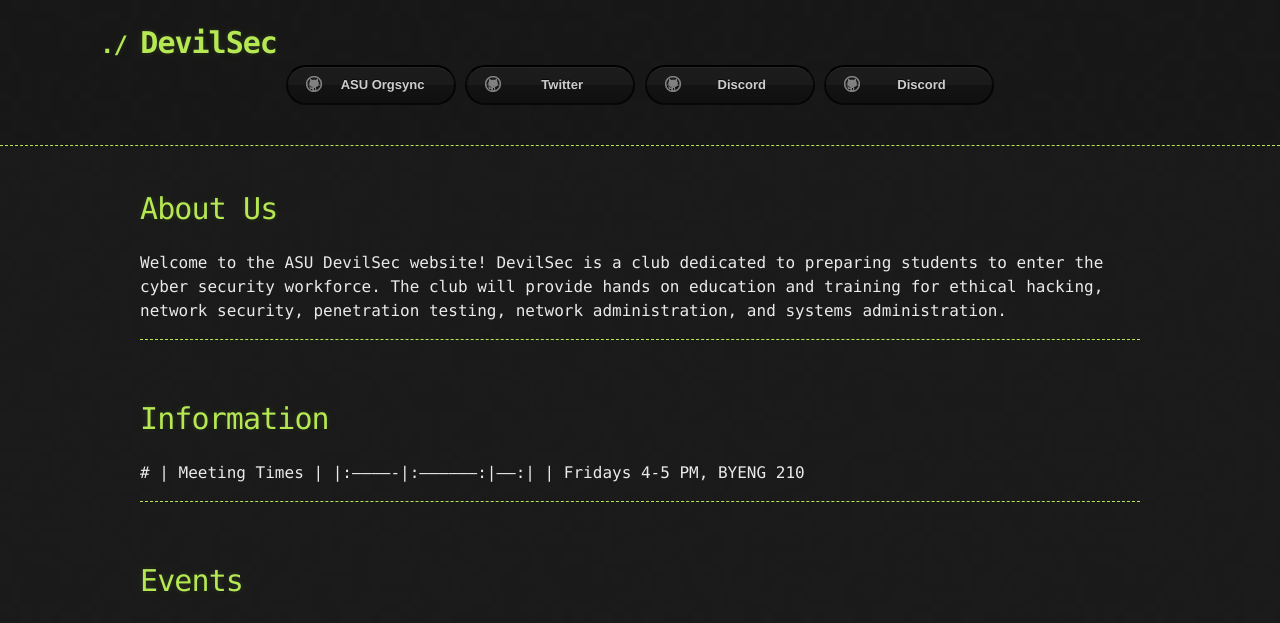
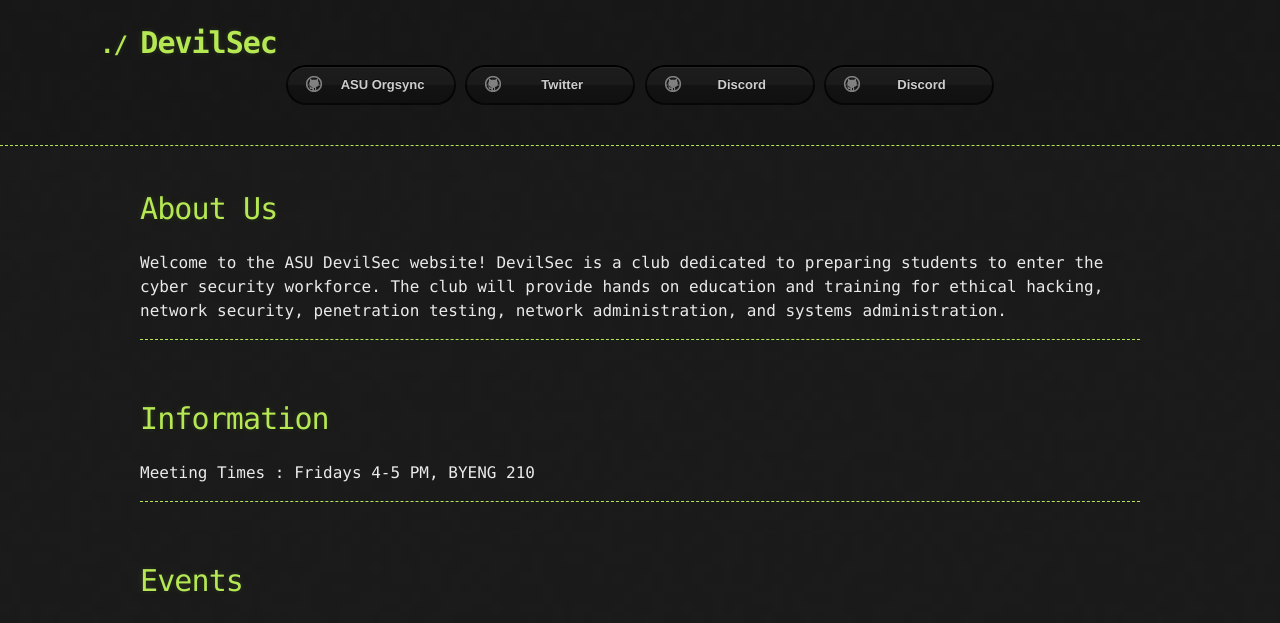
Before and after one commit to josephaorahim/asu_devilsec_website, a Jekyll site: the page built from index.md, in a window 1280 px wide. Shown: the top 623 px of the page. Built offline with Jekyll 4.4.1, drawn with Linux system fonts in a browser that asks for light colours; our own code applies the rules of GitHub Pages for plain Markdown files; grey boxes are pictures that could not be loaded.

Commit message:
updating layout 2

```diff
--- a/index.md
+++ b/index.md
@@ -11,10 +11,7 @@
 ***
 <br>
 # Information
-#
-| Meeting Times        |
-|:-------------|:------------------:|------:|
-|      Fridays 4-5 PM, BYENG 210
+Meeting Times :      Fridays 4-5 PM, BYENG 210
 
 ***
 <br>
```
